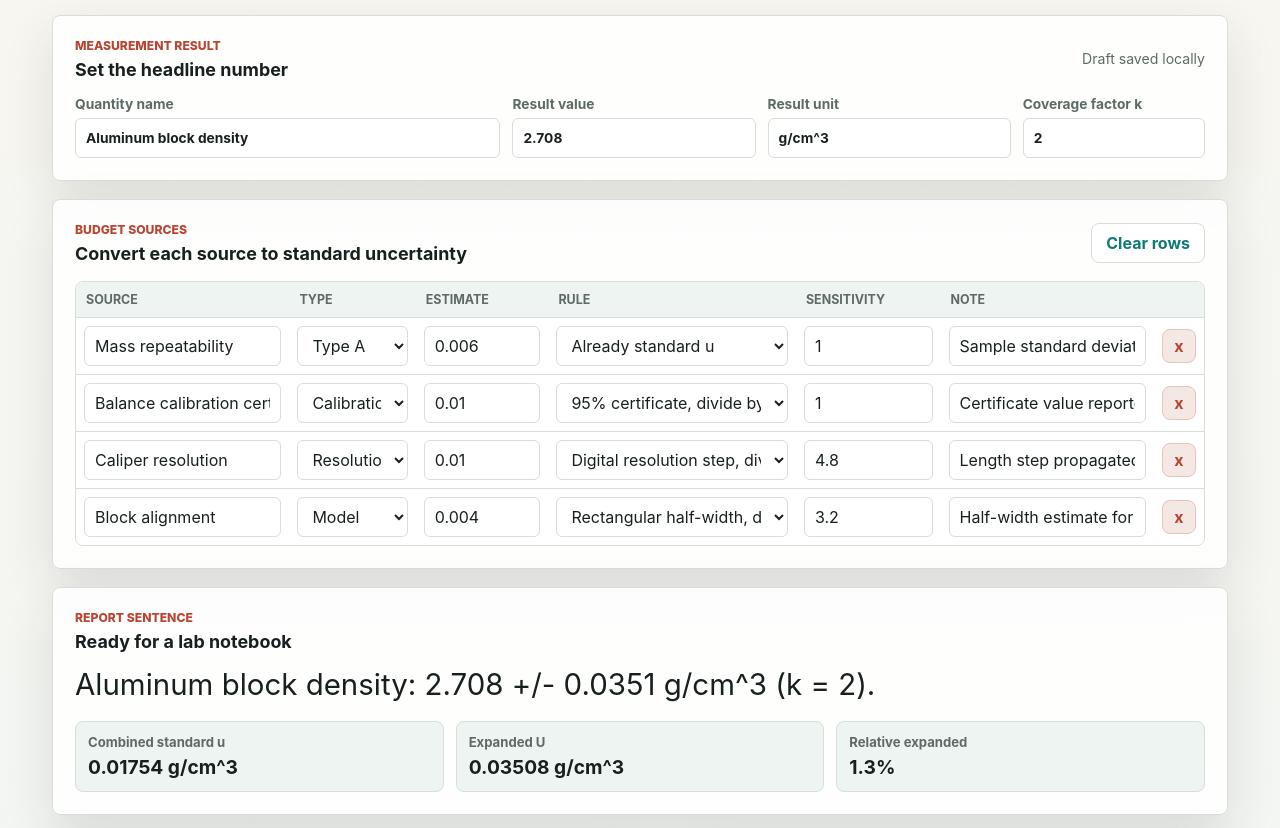
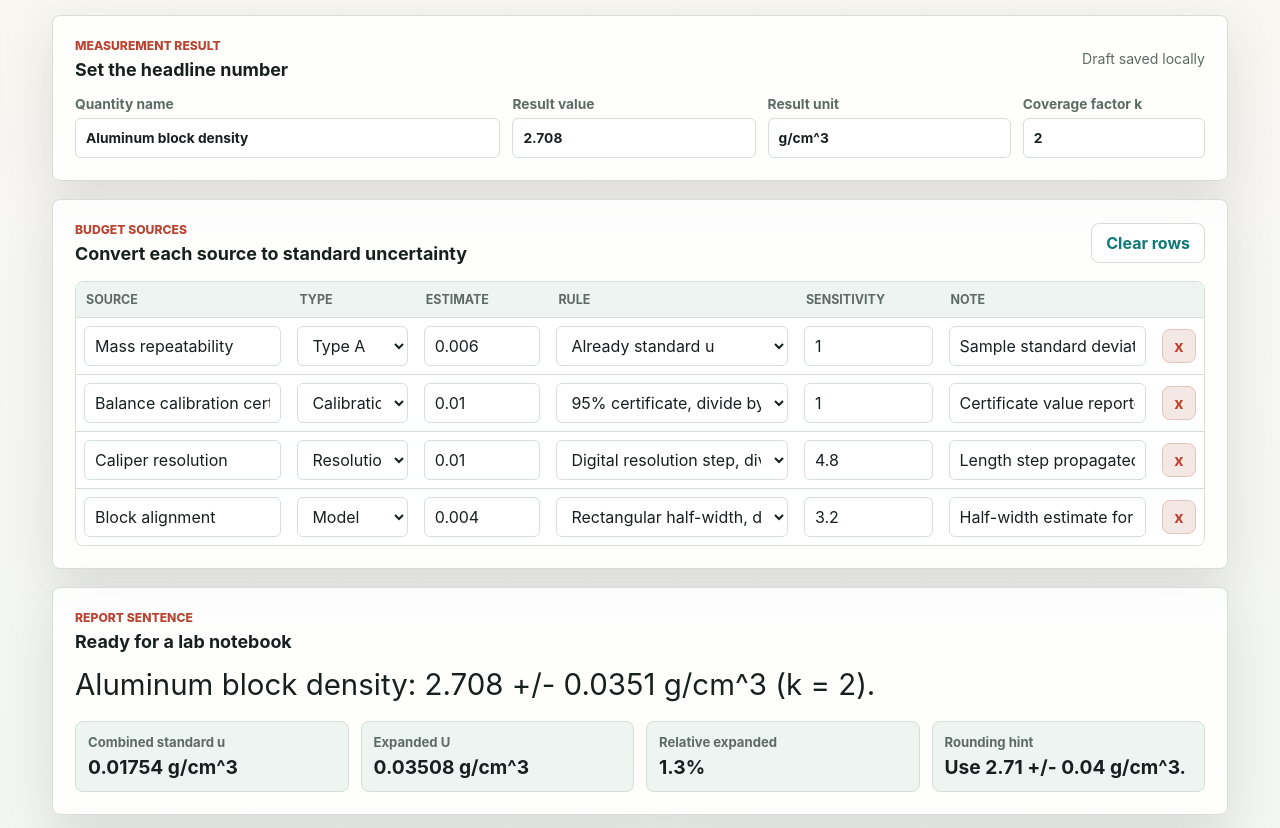
Before and after one commit to bte808/fun-20260528-c-uncertainty-budget, a website: page index.html in a window 1280 px wide. Shown: the part 124-952 px from the top of the page. Drawn offline with Linux system fonts and the light colour scheme.

Commit message:
Add rounding hint to uncertainty reports

```diff
--- a/app.js
+++ b/app.js
@@ -150,6 +150,26 @@
     return Number(value.toPrecision(digits)).toString();
   }
 
+  function formatFixedPlace(value, decimals) {
+    if (!Number.isFinite(value)) return "n/a";
+    if (decimals > 8) return value.toExponential(2);
+    return value.toFixed(Math.max(0, decimals));
+  }
+
+  function roundingHint(result) {
+    if (!result.rows.length || !Number.isFinite(result.expanded) || result.expanded <= 0 || !Number.isFinite(result.resultValue)) {
+      return "Add sources first.";
+    }
+    const expanded = Math.abs(result.expanded);
+    const exponent = Math.floor(Math.log10(expanded));
+    const leading = expanded / 10 ** exponent;
+    const digits = leading < 3 ? 2 : 1;
+    const decimals = Math.max(0, digits - 1 - exponent);
+    const roundedExpanded = Number(expanded.toPrecision(digits));
+    const unit = result.resultUnit ? ` ${result.resultUnit}` : "";
+    return `Use ${formatFixedPlace(result.resultValue, decimals)} +/- ${formatFixedPlace(roundedExpanded, decimals)}${unit}.`;
+  }
+
   function resultSentence(result) {
     const unit = result.resultUnit ? ` ${result.resultUnit}` : "";
     const value = Number.isFinite(result.resultValue) ? formatNumber(result.resultValue, 5) : "value";
@@ -197,6 +217,7 @@
       `- Expanded uncertainty: ${formatNumber(result.expanded, 4)}${unit}`,
       `- Coverage factor: ${formatNumber(result.coverageFactor, 3)}`,
       `- Relative expanded uncertainty: ${Number.isFinite(result.relative) ? `${formatNumber(result.relative, 3)}%` : "n/a"}`,
+      `- Rounding hint: ${roundingHint(result)}`,
       "",
       "## Sources",
       "",
@@ -311,6 +332,7 @@
     dom.combinedValue.textContent = `${formatNumber(result.combined, 4)}${unit}`;
     dom.expandedValue.textContent = `${formatNumber(result.expanded, 4)}${unit}`;
     dom.relativeValue.textContent = Number.isFinite(result.relative) ? `${formatNumber(result.relative, 3)}%` : "n/a";
+    dom.roundingHint.textContent = roundingHint(result);
     renderBars(dom, result);
     renderChecklist(dom, result);
     dom.markdownOut.value = buildMarkdown(state);
@@ -328,7 +350,11 @@
       wrapper.className = "bar-row";
       const label = document.createElement("div");
       label.className = "bar-label";
-      label.innerHTML = `<span>${row.source}</span><span>${formatNumber(row.share, 3)}%</span>`;
+      const source = document.createElement("span");
+      source.textContent = row.source;
+      const share = document.createElement("span");
+      share.textContent = `${formatNumber(row.share, 3)}%`;
+      label.append(source, share);
       const track = document.createElement("div");
       track.className = "bar-track";
       const fill = document.createElement("div");
@@ -409,6 +435,7 @@
       combinedValue: document.querySelector("#combinedValue"),
       expandedValue: document.querySelector("#expandedValue"),
       relativeValue: document.querySelector("#relativeValue"),
+      roundingHint: document.querySelector("#roundingHint"),
       bars: document.querySelector("#bars"),
       checklist: document.querySelector("#checklist"),
       markdownOut: document.querySelector("#markdownOut"),
@@ -489,6 +516,7 @@
     defaultState,
     formatNumber,
     parseJsonBackup,
+    roundingHint,
     resultSentence
   };
 
--- a/index.html
+++ b/index.html
@@ -97,6 +97,10 @@
               <span>Relative expanded</span>
               <strong id="relativeValue"></strong>
             </div>
+            <div>
+              <span>Rounding hint</span>
+              <strong id="roundingHint"></strong>
+            </div>
           </div>
         </article>
 
--- a/package.json
+++ b/package.json
@@ -10,7 +10,10 @@
   },
   "keywords": [
     "uncertainty",
+    "uncertainty-budget",
+    "metrology",
     "lab",
+    "lab-report",
     "education",
     "measurement",
     "study-tool"
--- a/styles.css
+++ b/styles.css
@@ -256,7 +256,7 @@ td:nth-child(6) {
 
 .stats {
   display: grid;
-  grid-template-columns: repeat(3, minmax(0, 1fr));
+  grid-template-columns: repeat(4, minmax(0, 1fr));
   gap: 12px;
 }
 
```
Also changed, not shown: test.js (+16 -0 lines), README.md.
